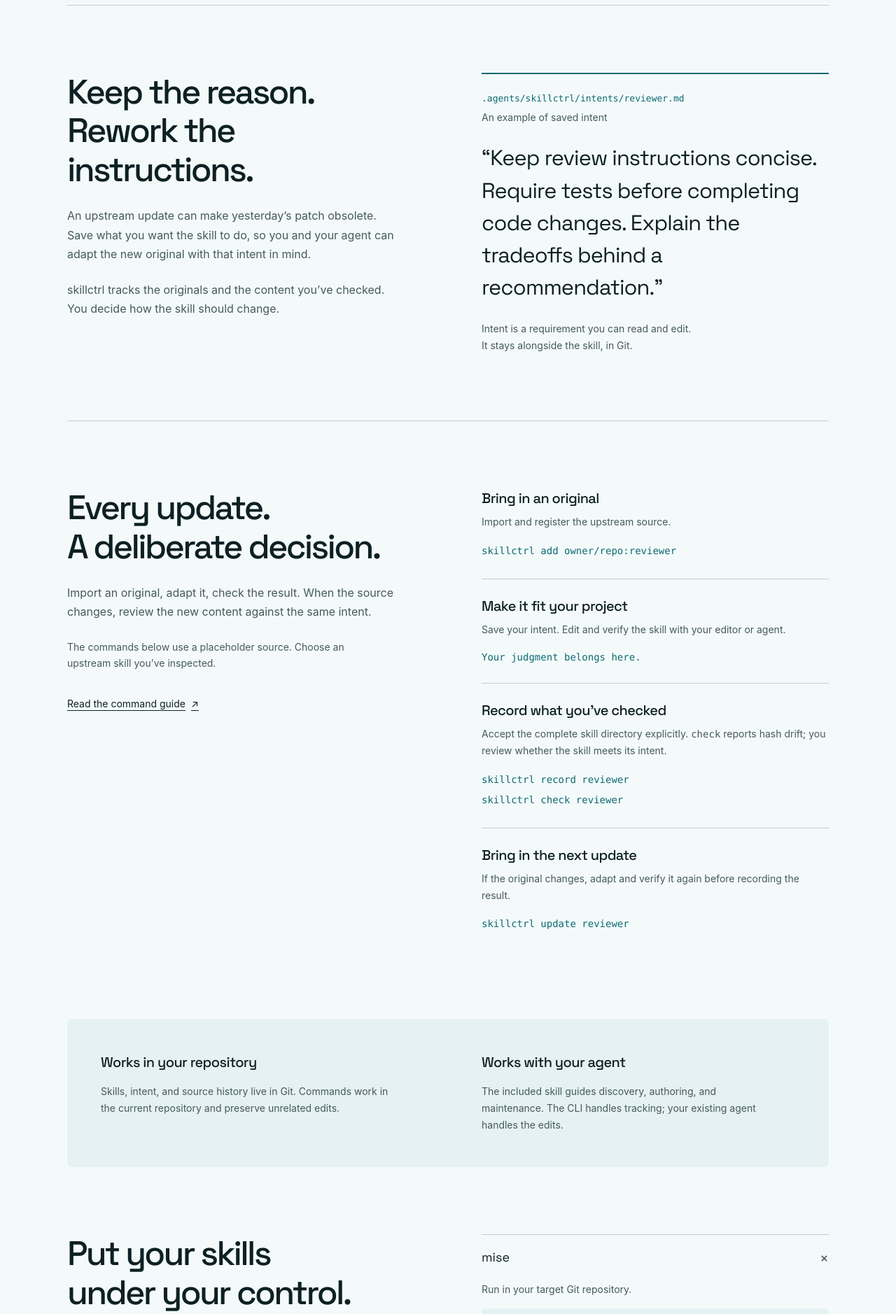
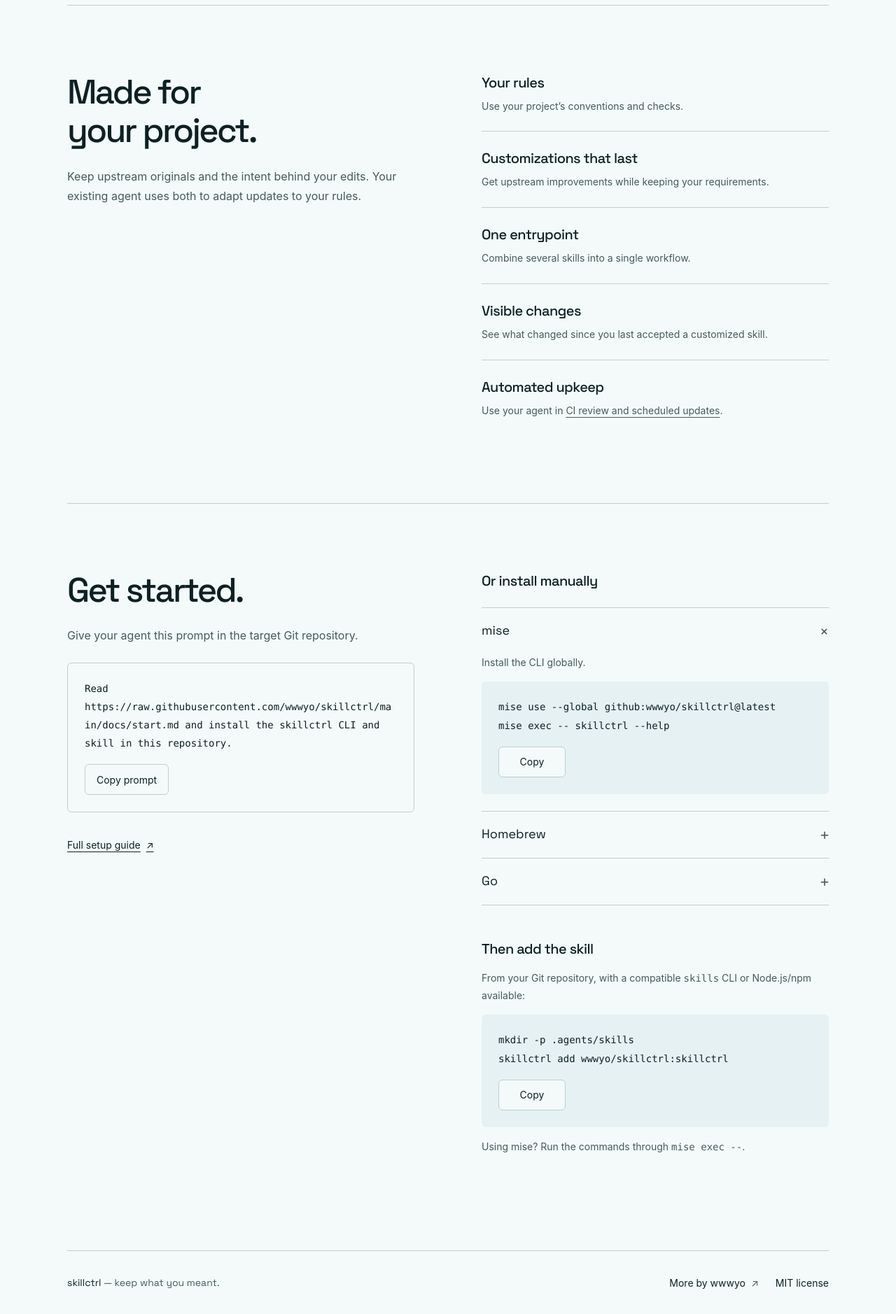
Before and after one commit to wwwyo/wwwyo, an Astro site: page /hobby/skillctrl in a window 1280 px wide. Shown: the part 780-2658 px from the top of the page at 70% size. Built offline with nearby package versions, Linux system fonts and the light colour scheme; Astro itself is replaced by a stand-in of ours.

Commit message:
docs(skillctrl): focus homepage on customization and quick setup

```diff
--- a/src/data/hobby.ts
+++ b/src/data/hobby.ts
@@ -46,8 +46,8 @@ export const hobbyProjects: HobbyProject[] = [
     slug: "skillctrl",
     title: "skillctrl",
     period: "2026/10 -",
-    summary: "カスタマイズの意図を保ちながら、agent skill の導入・統合・更新を管理する Go CLI。",
-    description: "upstream の原本とローカルの意図、確認済みの状態を追跡する skill 管理 CLI。普段のエディタや agent で調整しながら、複数の skill を統合・更新できる。",
+    summary: "agent skill を導入し、プロジェクトのルールに合わせてカスタマイズする CLI。",
+    description: "指示の短縮、独自のチェック追加、複数 skill の統合に対応。原本と編集の意図を保存し、更新後もプロジェクトのルールを引き継げる。",
     externalUrl: "https://github.com/wwwyo/skillctrl",
     thumbnail: skillctrlThumb,
   },
--- a/src/pages/hobby/skillctrl/index.astro
+++ b/src/pages/hobby/skillctrl/index.astro
@@ -5,12 +5,12 @@ import { hobbyProjects } from "../../../data/hobby";
 const project = hobbyProjects.find((project) => project.slug === "skillctrl")!;
 const repo = project.externalUrl!;
 const docs = `${repo}/blob/main/README.md`;
-const description = "Manage agent skills while preserving local intent. Import, combine, and update upstream skills with a Git-native Go CLI.";
+const description = "Install and customize agent skills for your project. Keep your rules through upstream updates.";
 const canonical = new URL(Astro.url.pathname, Astro.site);
 const setupPrompt = "Read https://raw.githubusercontent.com/wwwyo/skillctrl/main/docs/start.md and install the skillctrl CLI and skill in this repository.";
 const skillPackageCommand = "mkdir -p .agents/skills\nskillctrl add wwwyo/skillctrl:skillctrl";
 const installMethods = [
-  { name: "mise", note: "Run in your target Git repository.", command: "mise use --path ./mise.toml github:wwwyo/skillctrl@latest\nmise exec -- skillctrl --help" },
+  { name: "mise", note: "Install the CLI globally.", command: "mise use --global github:wwwyo/skillctrl@latest\nmise exec -- skillctrl --help" },
   { name: "Homebrew", note: "Install from the wwwyo tap.", command: "brew tap wwwyo/tap\nbrew install wwwyo/tap/skillctrl\nskillctrl --help" },
   { name: "Go", note: "Install with your existing Go toolchain. Keep the installation directory on PATH for later commands.", command: "go install github.com/wwwyo/skillctrl@latest\nskillctrl_bin=$(go env GOBIN)\nskillctrl_gopath=$(go env GOPATH)\n\"${skillctrl_bin:-${skillctrl_gopath%%:*}/bin}/skillctrl\" --help" },
 ];
@@ -53,9 +53,9 @@ const installMethods = [
       <main id="main">
         <section class="sc-hero" aria-labelledby="hero-title">
           <div class="sc-hero-copy">
-            <p class="sc-product-type">A Git-native CLI for agent skills</p>
+            <p class="sc-product-type">Install and customize agent skills</p>
             <h1 id="hero-title">Your skills.<br /><span>Your intent.</span></h1>
-            <p class="sc-lead">Bring in upstream skills. Make them your own.<br class="sc-desktop-break" /> Keep the intent behind every change.</p>
+            <p class="sc-lead">Shorten instructions. Add your checks.<br class="sc-desktop-break" /> Combine skills into one workflow.</p>
             <div class="sc-actions">
               <a class="sc-button" href="#install">Get started <span aria-hidden="true">↓</span></a>
               <a class="sc-text-link" href={repo}>Explore the source <span aria-hidden="true">↗</span></a>
@@ -85,48 +85,29 @@ const installMethods = [
           <li>Your editor. Your agent.</li>
         </ul>
 
-        <section class="sc-intent sc-section" aria-labelledby="intent-title">
+        <section class="sc-features sc-section" aria-labelledby="features-title">
           <div class="sc-section-copy">
-            <h2 id="intent-title">Keep the reason.<br />Rework the instructions.</h2>
-            <p>An upstream update can make yesterday’s patch obsolete. Save what you want the skill to do, so you and your agent can adapt the new original with that intent in mind.</p>
-            <p>skillctrl tracks the originals and the content you’ve checked. You decide how the skill should change.</p>
+            <h2 id="features-title">Made for<br />your project.</h2>
+            <p>Keep upstream originals and the intent behind your edits. Your existing agent uses both to adapt updates to your rules.</p>
           </div>
-          <figure class="sc-intent-example">
-            <figcaption><code>.agents/skillctrl/intents/reviewer.md</code><span>An example of saved intent</span></figcaption>
-            <blockquote>“Keep review instructions concise. Require tests before completing code changes. Explain the tradeoffs behind a recommendation.”</blockquote>
-            <p>Intent is a requirement you can read and edit.<br />It stays alongside the skill, in Git.</p>
-          </figure>
-        </section>
-
-        <section class="sc-workflow sc-section" aria-labelledby="workflow-title">
-          <div class="sc-section-copy">
-            <h2 id="workflow-title">Every update.<br />A deliberate decision.</h2>
-            <p>Import an original, adapt it, check the result. When the source changes, review the new content against the same intent.</p>
-            <p class="sc-example-note">The commands below use a placeholder source. Choose an upstream skill you’ve inspected.</p>
-            <a class="sc-text-link" href={`${repo}/blob/main/docs/usage.md`}>Read the command guide <span aria-hidden="true">↗</span></a>
-          </div>
-          <ol class="sc-steps">
-            <li><div><h3>Bring in an original</h3><p>Import and register the upstream source.</p></div><pre><code>skillctrl add owner/repo:reviewer</code></pre></li>
-            <li><div><h3>Make it fit your project</h3><p>Save your intent. Edit and verify the skill with your editor or agent.</p></div><p class="sc-step-note">Your judgment belongs here.</p></li>
-            <li><div><h3>Record what you’ve checked</h3><p>Accept the complete skill directory explicitly. <code>check</code> reports hash drift; you review whether the skill meets its intent.</p></div><pre><code>skillctrl record reviewer
-skillctrl check reviewer</code></pre></li>
-            <li><div><h3>Bring in the next update</h3><p>If the original changes, adapt and verify it again before recording the result.</p></div><pre><code>skillctrl update reviewer</code></pre></li>
-          </ol>
-        </section>
-
-        <section class="sc-boundaries" aria-label="How skillctrl works">
-          <div><h3>Works in your repository</h3><p>Skills, intent, and source history live in Git. Commands work in the current repository and preserve unrelated edits.</p></div>
-          <div><h3>Works with your agent</h3><p>The included skill guides discovery, authoring, and maintenance. The CLI handles tracking; your existing agent handles the edits.</p></div>
+          <ul class="sc-feature-list">
+            <li><h3>Your rules</h3><p>Use your project’s conventions and checks.</p></li>
+            <li><h3>Customizations that last</h3><p>Get upstream improvements while keeping your requirements.</p></li>
+            <li><h3>One entrypoint</h3><p>Combine several skills into a single workflow.</p></li>
+            <li><h3>Visible changes</h3><p>See what changed since you last accepted a customized skill.</p></li>
+            <li><h3>Automated upkeep</h3><p>Use your agent in <a href={`${repo}/blob/main/.agents/skills/skillctrl/references/ci.md`}>CI review and scheduled updates</a>.</p></li>
+          </ul>
         </section>
 
         <section id="install" class="sc-install sc-section" aria-labelledby="install-title">
           <div class="sc-section-copy">
-            <h2 id="install-title">Put your skills<br />under your control.</h2>
-            <p>Install the CLI in your target Git repository, then add the skill package.</p>
-            <p class="sc-install-note">The default acquisition path uses a compatible <code>skills</code> CLI or pinned npx. Node.js and npm are needed for npx; GitHub CLI and Git adapters are also available.</p>
+            <h2 id="install-title">Get started.</h2>
+            <p>Give your agent this prompt in the target Git repository.</p>
+            <div class="sc-code-wrap sc-prompt"><pre><code>{setupPrompt}</code></pre><button class="sc-copy" type="button" data-copy={setupPrompt} aria-label="Copy agent setup prompt" hidden>Copy prompt</button></div>
             <a class="sc-text-link" href={`${repo}/blob/main/docs/start.md`}>Full setup guide <span aria-hidden="true">↗</span></a>
           </div>
           <div class="sc-install-content">
+            <h3 class="sc-manual-title">Or install manually</h3>
             <div class="sc-install-methods">
               {installMethods.map((method, index) => (
                 <details open={index === 0}>
@@ -140,16 +121,13 @@ skillctrl check reviewer</code></pre></li>
             </div>
             <div class="sc-package">
               <h3>Then add the skill</h3>
+              <p>From your Git repository, with a compatible <code>skills</code> CLI or Node.js/npm available:</p>
               <div class="sc-code-wrap"><pre><code>{skillPackageCommand}</code></pre><button class="sc-copy" type="button" data-copy={skillPackageCommand} aria-label="Copy skill package commands" hidden>Copy</button></div>
               <p>Using mise? Run the commands through <code>mise exec --</code>.</p>
             </div>
           </div>
         </section>
 
-        <section class="sc-agent-setup" aria-labelledby="agent-title">
-          <div><h3 id="agent-title">Or let your agent set it up.</h3><p>Give your agent this prompt in the repository where you want to manage skills.</p></div>
-          <div class="sc-code-wrap sc-prompt"><pre><code>{setupPrompt}</code></pre><button class="sc-copy" type="button" data-copy={setupPrompt} aria-label="Copy agent setup prompt" hidden>Copy prompt</button></div>
-        </section>
         <p class="sc-copy-status" role="status" aria-live="polite"></p>
       </main>
 
--- a/src/styles/skillctrl.css
+++ b/src/styles/skillctrl.css
@@ -69,25 +69,14 @@ pre { margin: 0; white-space: pre-wrap; overflow-wrap: anywhere; line-height: 1.
 .sc-section-copy h2 { font-size: var(--sc-text-title); font-weight: 500; letter-spacing: -0.055em; line-height: 1.15; }
 .sc-section-copy > p { margin-top: var(--sc-space-lg); max-width: 47ch; color: var(--sc-muted); }
 .sc-section-copy > a { margin-top: var(--sc-space-lg); }
-.sc-example-note { font-size: var(--sc-text-sm); }
-.sc-intent-example { align-self: center; border-top: 2px solid var(--sc-accent); padding-top: var(--sc-space-lg); }
-.sc-intent-example figcaption { display: flex; flex-direction: column; gap: var(--sc-space-xs); overflow-wrap: anywhere; }
-.sc-intent-example figcaption code { color: var(--sc-accent); font-size: 0.8125rem; }
-.sc-intent-example figcaption span { color: var(--sc-muted); font-size: var(--sc-text-sm); }
-.sc-intent-example blockquote { font-family: var(--sc-font-display); font-size: clamp(1.5rem, 2.4vw, 2rem); letter-spacing: -0.03em; line-height: 1.5; margin-block: var(--sc-space-lg); }
-.sc-intent-example > p { font-size: var(--sc-text-sm); color: var(--sc-muted); }
-.sc-workflow { border-top: var(--sc-rule-width) solid var(--sc-rule); }
-.sc-steps { list-style: none; margin: 0; padding: 0; }
-.sc-steps li { padding-block: var(--sc-space-lg); border-top: var(--sc-rule-width) solid var(--sc-rule); }
-.sc-steps li:first-child { padding-top: 0; border-top: 0; }
-.sc-steps h3, .sc-boundaries h3, .sc-package h3, .sc-agent-setup h3 { font-size: 1.25rem; font-weight: 500; letter-spacing: -0.03em; line-height: 1.4; }
-.sc-steps p { font-size: var(--sc-text-sm); color: var(--sc-muted); margin-top: var(--sc-space-sm); }
-.sc-steps pre { margin-top: var(--sc-space-md); color: var(--sc-accent); }
-.sc-steps .sc-step-note { margin-top: var(--sc-space-md); font-family: var(--sc-font-mono); color: var(--sc-accent); }
-.sc-boundaries { display: grid; grid-template-columns: minmax(0, 1fr) minmax(0, 1fr); gap: var(--sc-space-4xl); background: var(--sc-surface); color: var(--sc-ink); border-radius: var(--sc-radius); padding: var(--sc-space-2xl); }
-.sc-boundaries p { margin-top: var(--sc-space-md); font-size: var(--sc-text-sm); color: var(--sc-muted); max-width: 47ch; }
-.sc-install { padding-bottom: var(--sc-space-2xl); }
-.sc-install-note { font-size: var(--sc-text-sm); }
+.sc-feature-list { list-style: none; margin: 0; padding: 0; }
+.sc-feature-list li { padding-block: var(--sc-space-lg); border-top: var(--sc-rule-width) solid var(--sc-rule); }
+.sc-feature-list li:first-child { padding-top: 0; border-top: 0; }
+.sc-feature-list h3, .sc-package h3, .sc-manual-title { font-size: 1.25rem; font-weight: 500; letter-spacing: -0.03em; line-height: 1.4; }
+.sc-feature-list p { font-size: var(--sc-text-sm); color: var(--sc-muted); margin-top: var(--sc-space-sm); }
+.sc-install { border-top: var(--sc-rule-width) solid var(--sc-rule); }
+.sc-manual-title { margin-bottom: var(--sc-space-lg); }
+.sc-install .sc-prompt { margin-top: var(--sc-space-lg); }
 .sc-install-methods { border-top: var(--sc-rule-width) solid var(--sc-rule); }
 .sc-install-methods details { border-bottom: var(--sc-rule-width) solid var(--sc-rule); }
 .sc-install-methods summary { display: flex; justify-content: space-between; align-items: center; padding-block: var(--sc-space-md); min-height: var(--sc-control-height); list-style: none; cursor: pointer; font-family: var(--sc-font-display); font-size: 1.125rem; }
@@ -102,8 +91,6 @@ pre { margin: 0; white-space: pre-wrap; overflow-wrap: anywhere; line-height: 1.
 .sc-package { margin-top: var(--sc-space-2xl); }
 .sc-package .sc-code-wrap { margin-top: var(--sc-space-md); }
 .sc-package > p { margin-top: var(--sc-space-md); font-size: var(--sc-text-sm); color: var(--sc-muted); }
-.sc-agent-setup { display: grid; grid-template-columns: minmax(0, 1fr) minmax(0, 1fr); gap: var(--sc-space-4xl); padding-block: var(--sc-space-2xl) var(--sc-space-3xl); }
-.sc-agent-setup p { margin-top: var(--sc-space-sm); font-size: var(--sc-text-sm); color: var(--sc-muted); max-width: 47ch; }
 .sc-prompt { background: var(--sc-paper); color: var(--sc-ink); border: var(--sc-rule-width) solid var(--sc-rule); }
 .sc-copy-status { font-size: var(--sc-text-sm); color: var(--sc-accent); min-height: 1.7em; margin-bottom: var(--sc-space-md); }
 .sc-footer { border-top: var(--sc-rule-width) solid var(--sc-rule); display: flex; justify-content: space-between; align-items: center; flex-wrap: wrap; gap: var(--sc-space-md); padding-block: var(--sc-space-lg); font-size: var(--sc-text-sm); }
@@ -124,7 +111,6 @@ pre { margin: 0; white-space: pre-wrap; overflow-wrap: anywhere; line-height: 1.
 }
 @media (max-width: 960px) {
   .sc-hero { gap: var(--sc-space-xl); }
-  .sc-section, .sc-agent-setup { gap: var(--sc-space-2xl); }
   .sc-sources { gap: var(--sc-space-md); }
   .sc-sources > div { padding: var(--sc-space-md); }
   .sc-sources > div > span:nth-child(2) { font-size: var(--sc-text-sm); }
@@ -145,10 +131,9 @@ pre { margin: 0; white-space: pre-wrap; overflow-wrap: anywhere; line-height: 1.
   .sc-facts { display: grid; grid-template-columns: repeat(2, minmax(0, 1fr)); gap: var(--sc-space-md); }
   .sc-section { grid-template-columns: minmax(0, 1fr); gap: var(--sc-space-xl); padding-block: var(--sc-space-2xl); }
   .sc-section-copy > p { max-width: 60ch; }
-  .sc-intent-example blockquote { max-width: 40ch; }
-  .sc-boundaries { grid-template-columns: minmax(0, 1fr); gap: var(--sc-space-xl); padding: var(--sc-space-lg); }
-  .sc-agent-setup { grid-template-columns: minmax(0, 1fr); gap: var(--sc-space-lg); padding-block: 0 var(--sc-space-2xl); }
-  .sc-install { padding-bottom: var(--sc-space-2xl); }
+  .sc-install { border-top: var(--sc-rule-width) solid var(--sc-rule); }
+.sc-manual-title { margin-bottom: var(--sc-space-lg); }
+.sc-install .sc-prompt { margin-top: var(--sc-space-lg); }
 }
 @media (max-width: 374px) {
   .sc-header nav { gap: var(--sc-space-sm); }
```
Also changed, not shown: .hallmark/log.json, .hallmark/preflight.json.
